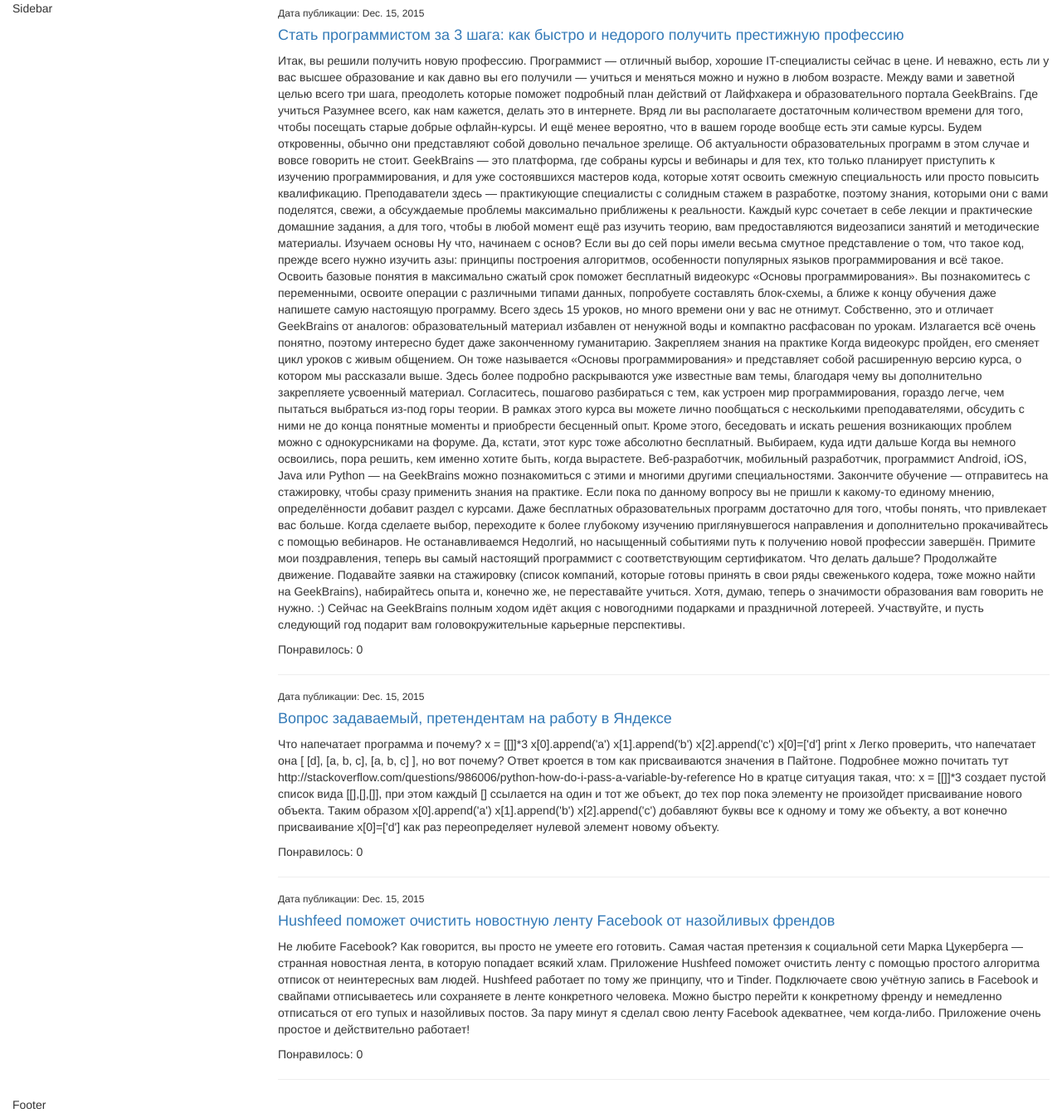
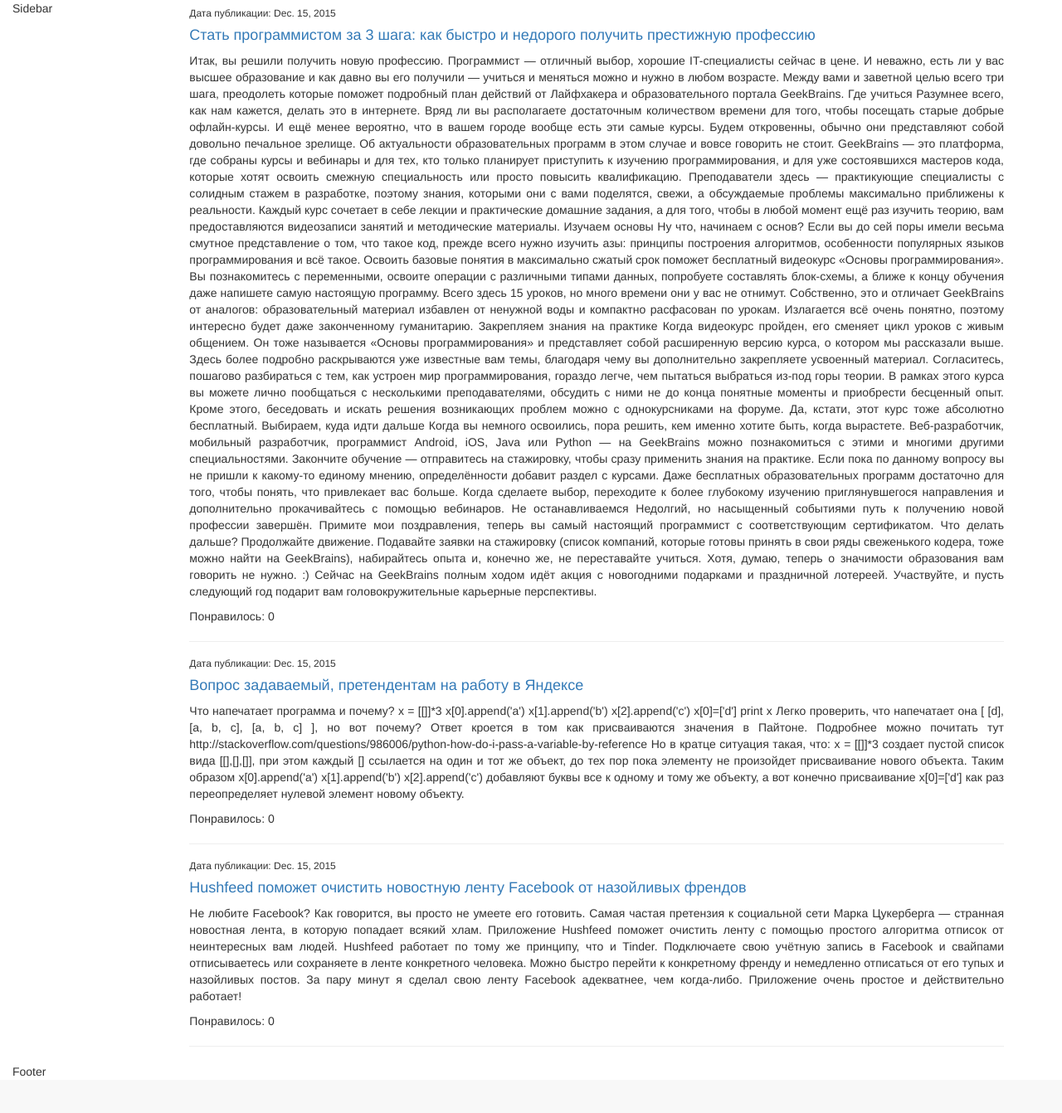
Before and after one commit to RedMouse-Python-1group/Chingiz, a Django app: page / in a window 1280 px wide. Shown: the part 71-1413 px from the top of the page at 83% size. After the commit the page ends 1369 px from the top, so only its background shows below. Run offline with Django 3.2, Linux system fonts and the light colour scheme; data comes from the database, SQL or seed files in the repository; some libraries are stand-ins or nearby versions.

Commit message:
Added some style effects, that make the text more readeble

```diff
--- a/static/css/style.css
+++ b/static/css/style.css
@@ -6,3 +6,8 @@
 li a {
 	font-size: 14;
 }
+
+#text {
+    text-align: justify;
+    padding-right: 70px;
+}
--- a/templates/base.html
+++ b/templates/base.html
@@ -27,7 +27,7 @@
                     <span class="icon-bar"></span>
                     <span class="icon-bar"></span>
                 </button>
-                <a class="navbar-brand" href="#">Brand</a>
+                <a class="navbar-brand" href="/">Brand</a>
             </div>
 
             <!-- Collect the nav links, forms, and other content for toggling -->
@@ -84,8 +84,8 @@
         </div>
     </div>
     <div class="row" id="all">
-        <div class="col-md-3" id="sidebar">Sidebar</div>
-        <div class="col-md-9" id="text">
+        <div class="col-md-2" id="sidebar">Sidebar</div>
+        <div class="col-md-10" id="text">
             {% block content %}{% endblock %}
 </div>
     </div>
```
